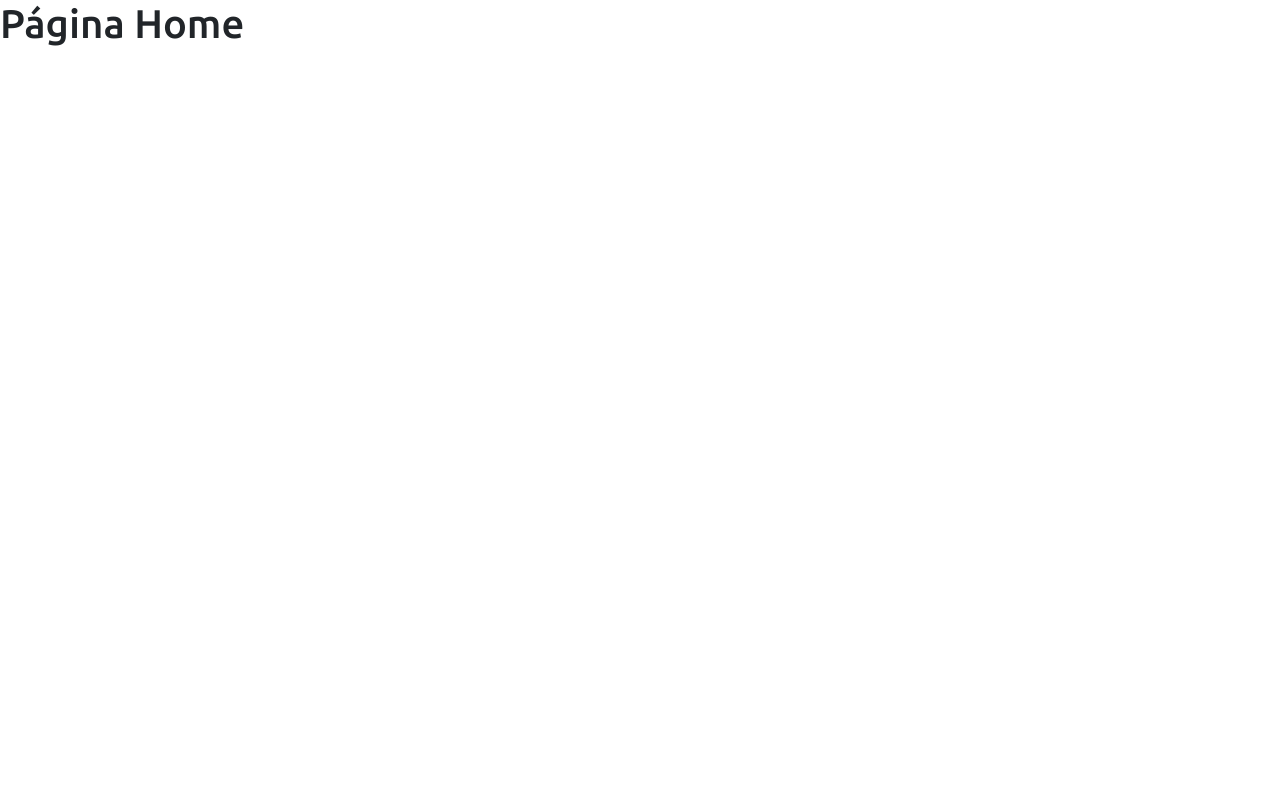
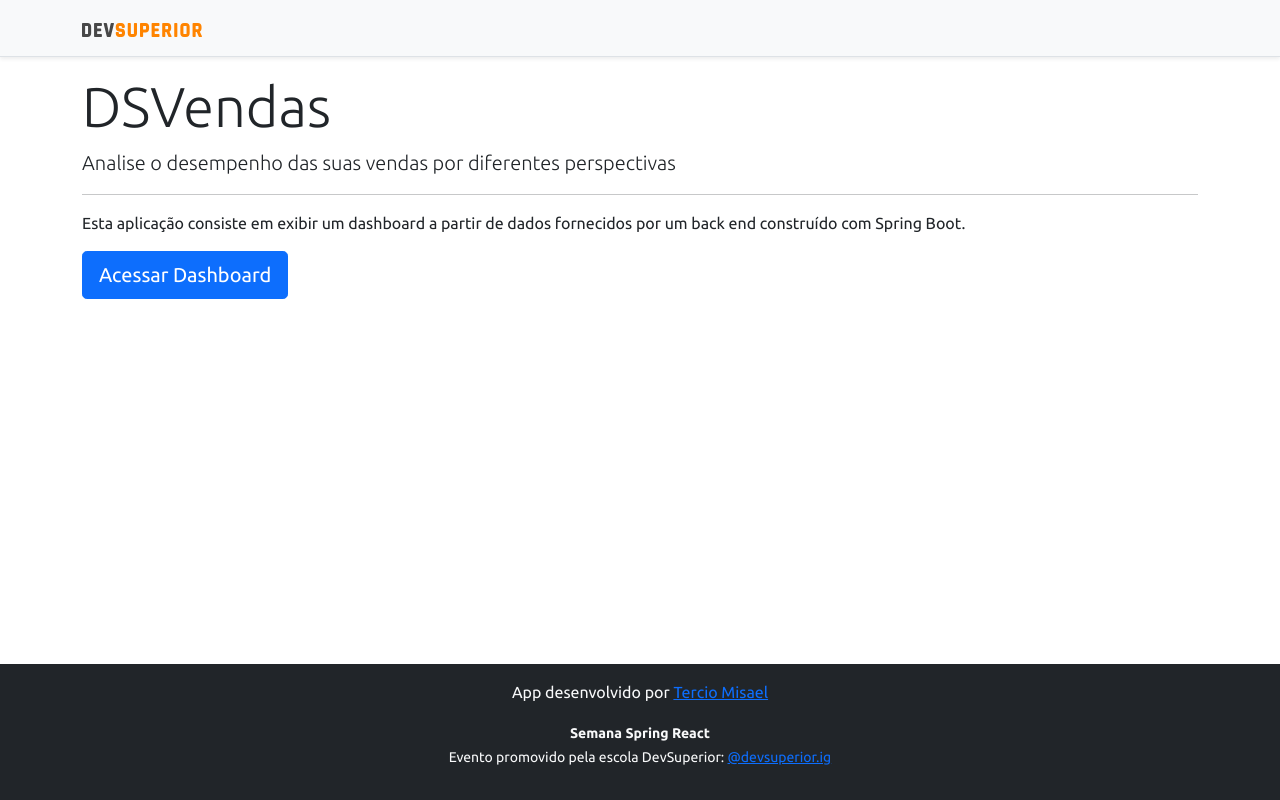
Before and after one commit to tmisael/proejto-sds4, a React (Create React App) app in the folder frontend/: page / in a window 1280 px wide. Built offline with nearby package versions, Linux system fonts and the light colour scheme.

Commit message:
Home,navigation

```diff
--- a/frontend/src/components/NavBar/index.tsx
+++ b/frontend/src/components/NavBar/index.tsx
@@ -1,12 +1,14 @@
 
 import ImgDsDark from 'assets/img/ds-dark.svg';
+import { Link } from 'react-router-dom';
 
 function NavBar() {
     return (
         <div className="d-flex flex-column flex-md-row align-items-center p-3 px-md-4 mb-3 bg-light border-bottom shadow-sm">
             <div className="container">
                 <nav className="my-2 my-md-0 mr-md-3">
-                    <img src={ImgDsDark} alt="DevSuperior" width="120" />
+
+                    <Link to='/'><img src={ImgDsDark} alt="DevSuperior" width="120" /> </Link>
                 </nav>
             </div>
         </div>
--- a/frontend/src/pages/Home/index.tsx
+++ b/frontend/src/pages/Home/index.tsx
@@ -1,10 +1,22 @@
+import Footer from "components/Footer";
+import NavBar from "components/NavBar";
+import { Link } from "react-router-dom";
 
 function Home() {
     return (
-        <div>
-            <h1>Página Home</h1>
-
-        </div>
+        <>
+            <NavBar />
+            <div className="container">
+                <div className="jumbotron">
+                    <h1 className="display-4">DSVendas</h1>
+                    <p className="lead">Analise o desempenho das suas vendas por diferentes perspectivas</p>
+                    <hr />
+                    <p>Esta aplicação consiste em exibir um dashboard a partir de dados fornecidos por um back end construído com Spring Boot.</p>
+                    <Link className="btn btn-primary btn-lg" to='/dashboard'>Acessar Dashboard </Link>
+                </div>
+            </div>
+            <Footer/>
+        </>
     );
 }
 
```
